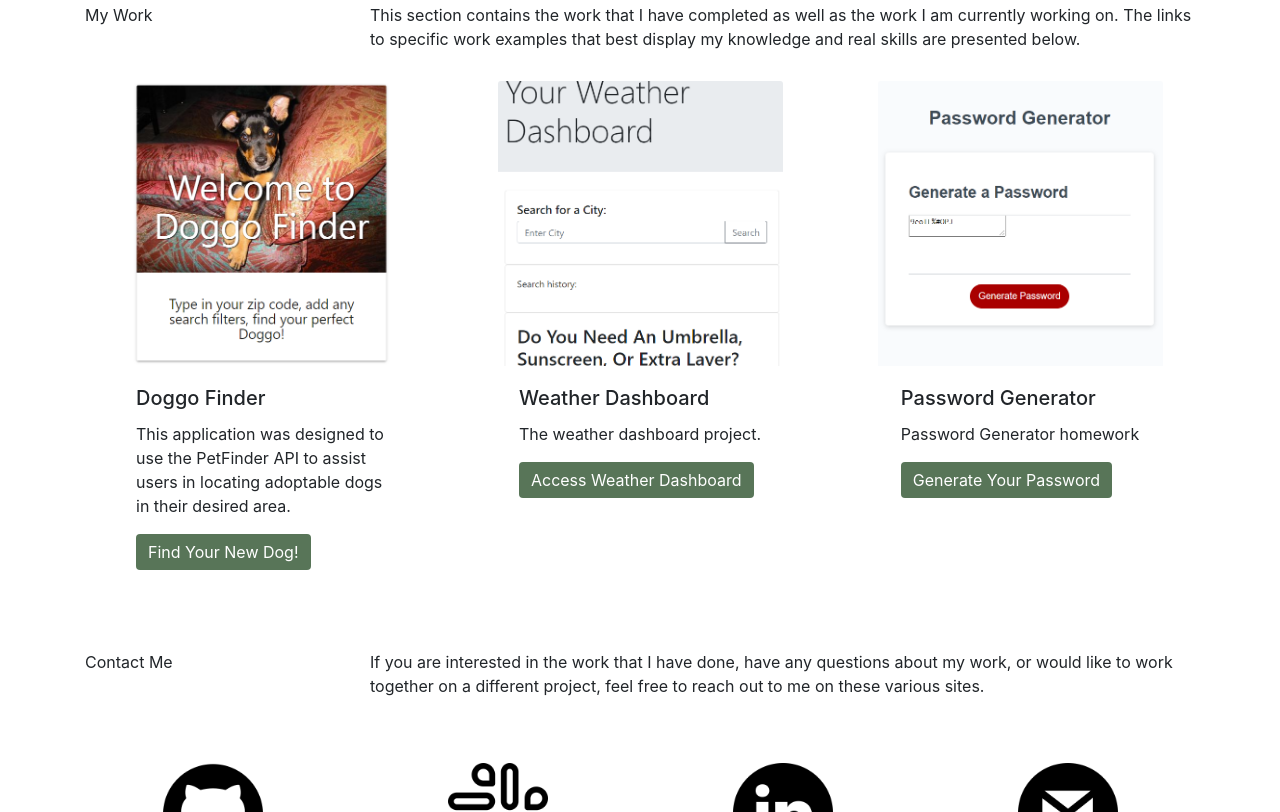
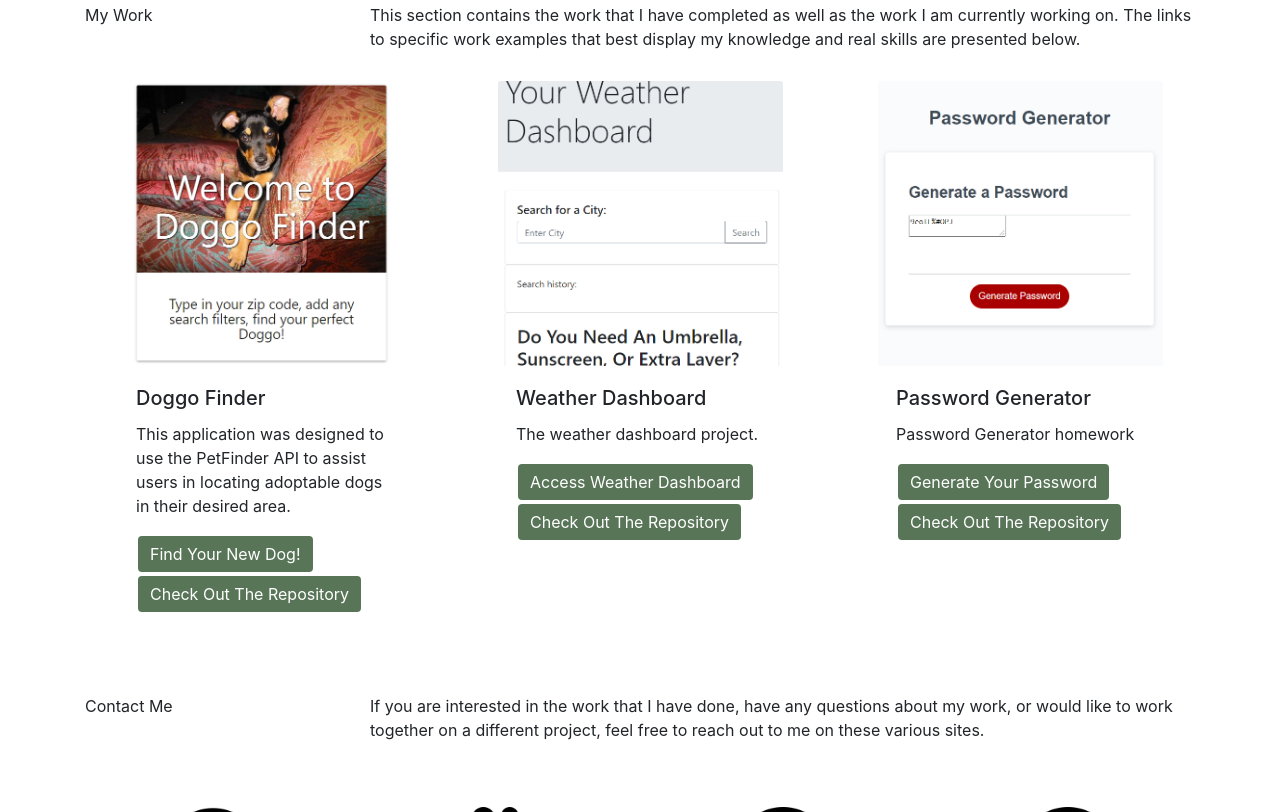
Before and after one commit to Kygandao/Portfolio2.0, a plain HTML site: page index.html in a window 1280 px wide. Shown: the part 391-1203 px from the top of the page. Drawn offline with nearby package versions, Linux system fonts and the light colour scheme.

Commit message:
Added additional links

```diff
--- a/index.html
+++ b/index.html
@@ -27,7 +27,8 @@
         <li class="nav-item">
           <a class="nav-link" href="#about">
             <p class="nav-text">Home</p>
-            <span class="sr-only">(current)</span></a>
+            <span class="sr-only">(current)</span>
+          </a>
         </li>
         <li class="nav-item">
           <a class="nav-link" href="#work">
@@ -78,6 +79,7 @@
               adoptable dogs in their desired area.</p>
             <a href="https://windowmac.github.io/Pet_Locator/" target="_blank" class="btn btn-primary">Find Your New
               Dog!</a>
+            <a href="https://github.com/Windowmac/Pet_Locator" target="_blank" class="btn btn-primary">Check Out The Repository</a>
           </div>
         </div>
       </div>
@@ -91,6 +93,7 @@
             <p class="card-text">The weather dashboard project.</p>
             <a href="https://kygandao.github.io/Weather-Dashboard/" target="_blank" class="btn btn-primary">Access
               Weather Dashboard</a>
+            <a href="https://github.com/Kygandao/Weather-Dashboard" target="_blank" class="btn btn-primary">Check Out The Repository</a>
           </div>
         </div>
       </div>
@@ -104,6 +107,7 @@
             <p class="card-text">Password Generator homework</p>
             <a href="https://kygandao.github.io/Random-Password-Generator/" target="_blank"
               class="btn btn-primary">Generate Your Password</a>
+            <a href="https://github.com/Kygandao/Random-Password-Generator" target="_blank" class="btn btn-primary">Check Out The Repository</a>
           </div>
         </div>
       </div>
--- a/style.css
+++ b/style.css
@@ -78,6 +78,7 @@
 .btn {
     background-color: rgb(88, 117, 88);
     border: none;
+    margin: 2px;
 }
 
 .btn-primary:hover {
```
